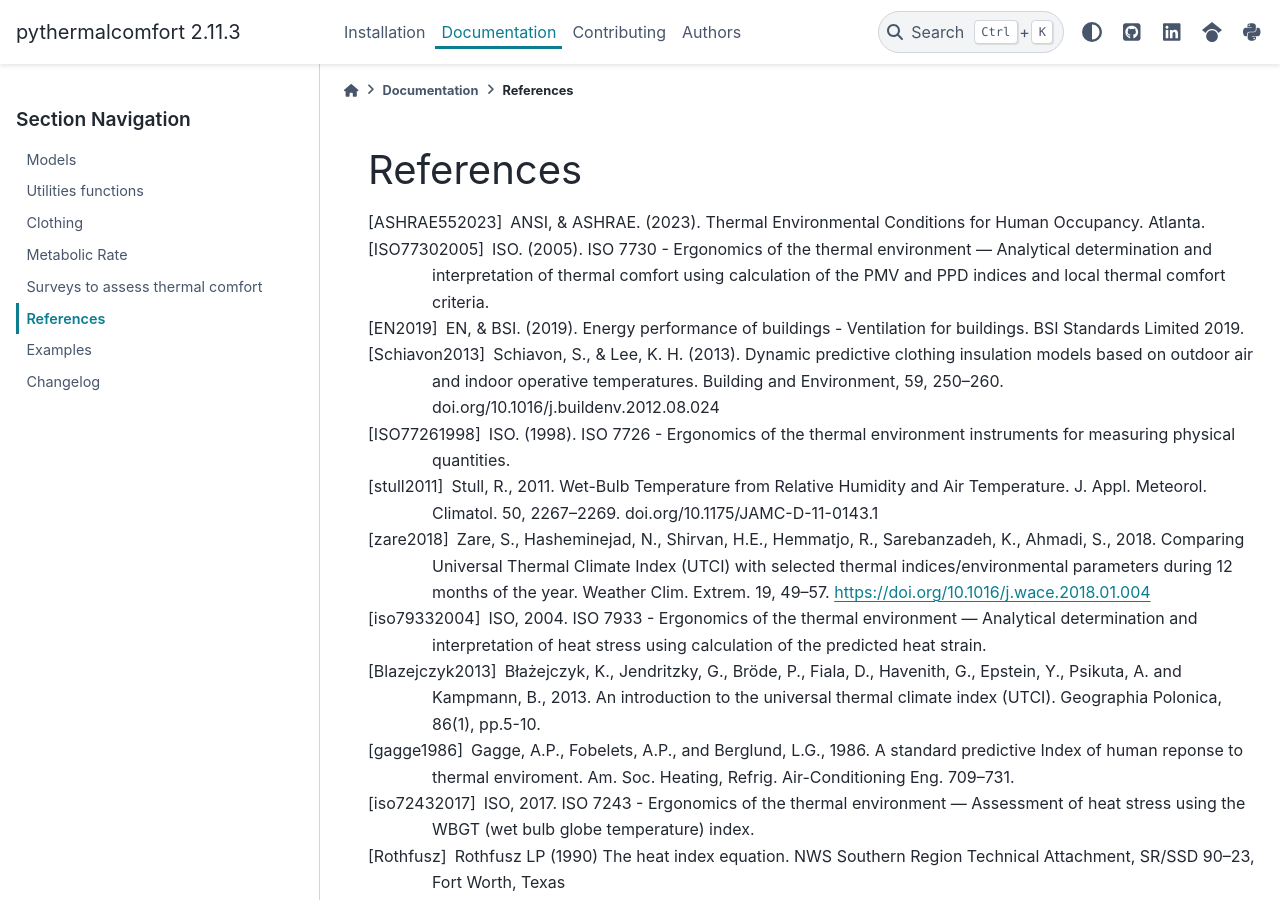
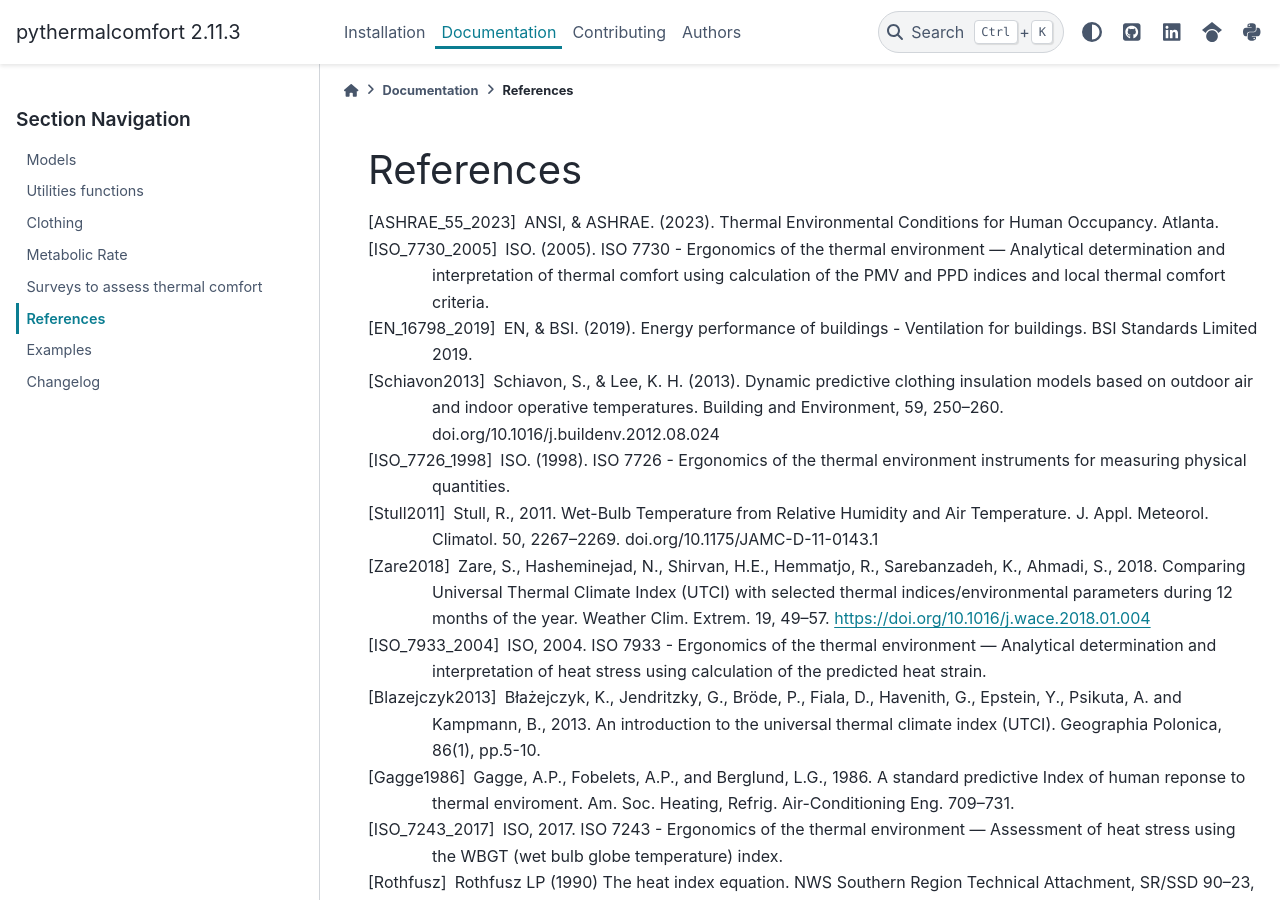
Before and after one commit to CenterForTheBuiltEnvironment/pythermalcomfort, a Sphinx documentation site: the page built from docs/documentation/references.rst, in a window 1280 px wide and 900 px high. Built offline with Sphinx 7.4.7 and the PyData theme 0.15.4, drawn with Linux system fonts in a browser that asks for light colours.

Commit message:
docs: updated references

```diff
--- a/docs/documentation/models.rst
+++ b/docs/documentation/models.rst
@@ -14,7 +14,7 @@ The adaptive thermal comfort model is a method that relates indoor design temper
 It's specifically intended for **occupant-controlled naturally conditioned spaces**, where the thermal conditions are primarily regulated by occupants through the use of openings in the building envelope, such as windows.
 The adaptive model is based on the idea that people in naturally ventilated spaces adjust to their environment through a variety of behavioural and physiological adaptations.
 
-Below are some key characteristics and criteria of the adaptive model, according to the ASHRAE 55-2023 standard [ASHRAE552023]_:
+Below are some key characteristics and criteria of the adaptive model, according to the ASHRAE 55-2023 standard [ASHRAE_55_2023]_:
 
 **Applicability**: The adaptive model can only be applied in spaces that meet specific criteria:
   *   There is no mechanical cooling or heating system in operation.
@@ -180,8 +180,8 @@ Predicted Mean Vote (PMV) and Predicted Percentage of Dissatisfied (PPD)
 The Predicted Mean Vote (PMV) is an index that aims to predict the mean value of thermal sensation votes from a large group of people, based on a seven-point scale ranging from "cold" (-3) to "hot" (+3).
 It was developed by Fanger [fanger1970]_.
 
-The PMV is designed to predict the average thermal sensation of a large group of people exposed to the same environment [ISO77302005]_.
-It calculates the heat balance of a typical occupant and relates their thermal gains or losses to their predicted mean thermal sensation [ASHRAE552023]_.
+The PMV is designed to predict the average thermal sensation of a large group of people exposed to the same environment [ISO_7730_2005]_.
+It calculates the heat balance of a typical occupant and relates their thermal gains or losses to their predicted mean thermal sensation [ASHRAE_55_2023]_.
 
 The PMV can be used to check if a thermal environment meets comfort criteria and to establish requirements for different levels of acceptability.
 The PMV model is applicable to healthy men and women exposed to indoor environments where thermal comfort is desirable, but moderate deviations from thermal comfort occur, in the design of new environments or the assessment of existing ones.
@@ -196,8 +196,8 @@ The PMV calculation considers several factors:
   *   **Clothing insulation** (`I` :sub:`cl,r`), dynamic intrinsic insulation, this is the thermal insulation from the skin surface to the outer clothing surface, including enclosed air layers, under the environmental conditions.
 
 The PMV model is applicable when the six main parameters are within specific intervals.
-These values are specified by the ASHRAE 55 [ASHRAE552023]_ and ISO 7730 standards [ISO77302005]_.
-The ISO also states that the PMV model is only applicable for PMV between -2 and +2 [ISO77302005]_.
+These values are specified by the ASHRAE 55 [ASHRAE_55_2023]_ and ISO 7730 standards [ISO_7730_2005]_.
+The ISO also states that the PMV model is only applicable for PMV between -2 and +2 [ISO_7730_2005]_.
 
 The PMV model has been shown to have low accuracy in predicting thermal sensation votes, especially outside thermal neutrality, with a prediction accuracy of approximately 34% [cheung]_.
 For this reason, it is recommended that the use of the PMV be restricted to values between -0.5 and +0.5, where an environment may be deemed thermally neutral by a large group of occupants.
@@ -213,7 +213,7 @@ After Fanger developed the original PMV model which it is still included in the
 These include but are not limited to:
 
   *  the aPMV model [yao2009]_ :py:meth:`pythermalcomfort.models.pmv_a.pmv_a`,
-  *  the ASHRAE 55 PMV model [ASHRAE552023]_ :py:meth:`pythermalcomfort.models.pmv_ppd_ashrae.pmv_ppd_ashrae`,
+  *  the ASHRAE 55 PMV model [ASHRAE_55_2023]_ :py:meth:`pythermalcomfort.models.pmv_ppd_ashrae.pmv_ppd_ashrae`,
   *  the ATHB model [schweiker22]_ :py:meth:`pythermalcomfort.models.pmv_athb.pmv_athb`,
   *  the ePMV model [fanger2002]_ :py:meth:`pythermalcomfort.models.pmv_e.pmv_e`.
 
--- a/docs/documentation/references.rst
+++ b/docs/documentation/references.rst
@@ -1,17 +1,17 @@
 References
 ==========
 
-.. [ASHRAE552023] ANSI, & ASHRAE. (2023). Thermal Environmental Conditions for Human Occupancy. Atlanta.
-.. [ISO77302005] ISO. (2005). ISO 7730 - Ergonomics of the thermal environment — Analytical determination and interpretation of thermal comfort using calculation of the PMV and PPD indices and local thermal comfort criteria.
-.. [EN2019] EN, & BSI. (2019). Energy performance of buildings - Ventilation for buildings. BSI Standards Limited 2019.
+.. [ASHRAE_55_2023] ANSI, & ASHRAE. (2023). Thermal Environmental Conditions for Human Occupancy. Atlanta.
+.. [ISO_7730_2005] ISO. (2005). ISO 7730 - Ergonomics of the thermal environment — Analytical determination and interpretation of thermal comfort using calculation of the PMV and PPD indices and local thermal comfort criteria.
+.. [EN_16798_2019] EN, & BSI. (2019). Energy performance of buildings - Ventilation for buildings. BSI Standards Limited 2019.
 .. [Schiavon2013] Schiavon, S., & Lee, K. H. (2013). Dynamic predictive clothing insulation models based on outdoor air and indoor operative temperatures. Building and Environment, 59, 250–260. doi.org/10.1016/j.buildenv.2012.08.024
-.. [ISO77261998] ISO. (1998). ISO 7726 - Ergonomics of the thermal environment instruments for measuring physical quantities.
-.. [stull2011] Stull, R., 2011. Wet-Bulb Temperature from Relative Humidity and Air Temperature. J. Appl. Meteorol. Climatol. 50, 2267–2269. doi.org/10.1175/JAMC-D-11-0143.1
-.. [zare2018] Zare, S., Hasheminejad, N., Shirvan, H.E., Hemmatjo, R., Sarebanzadeh, K., Ahmadi, S., 2018. Comparing Universal Thermal Climate Index (UTCI) with selected thermal indices/environmental parameters during 12 months of the year. Weather Clim. Extrem. 19, 49–57. https://doi.org/10.1016/j.wace.2018.01.004
-.. [iso79332004] ISO, 2004. ISO 7933 - Ergonomics of the thermal environment — Analytical determination and interpretation of heat stress using calculation of the predicted heat strain.
+.. [ISO_7726_1998] ISO. (1998). ISO 7726 - Ergonomics of the thermal environment instruments for measuring physical quantities.
+.. [Stull2011] Stull, R., 2011. Wet-Bulb Temperature from Relative Humidity and Air Temperature. J. Appl. Meteorol. Climatol. 50, 2267–2269. doi.org/10.1175/JAMC-D-11-0143.1
+.. [Zare2018] Zare, S., Hasheminejad, N., Shirvan, H.E., Hemmatjo, R., Sarebanzadeh, K., Ahmadi, S., 2018. Comparing Universal Thermal Climate Index (UTCI) with selected thermal indices/environmental parameters during 12 months of the year. Weather Clim. Extrem. 19, 49–57. https://doi.org/10.1016/j.wace.2018.01.004
+.. [ISO_7933_2004] ISO, 2004. ISO 7933 - Ergonomics of the thermal environment — Analytical determination and interpretation of heat stress using calculation of the predicted heat strain.
 .. [Blazejczyk2013] Błażejczyk, K., Jendritzky, G., Bröde, P., Fiala, D., Havenith, G., Epstein, Y., Psikuta, A. and Kampmann, B., 2013. An introduction to the universal thermal climate index (UTCI). Geographia Polonica, 86(1), pp.5-10.
-.. [gagge1986] Gagge, A.P., Fobelets, A.P., and Berglund, L.G., 1986. A standard predictive Index of human reponse to thermal enviroment. Am. Soc. Heating, Refrig. Air-Conditioning Eng. 709–731.
-.. [iso72432017] ISO, 2017. ISO 7243 - Ergonomics of the thermal environment — Assessment of heat stress using the WBGT (wet bulb globe temperature) index.
+.. [Gagge1986] Gagge, A.P., Fobelets, A.P., and Berglund, L.G., 1986. A standard predictive Index of human reponse to thermal enviroment. Am. Soc. Heating, Refrig. Air-Conditioning Eng. 709–731.
+.. [ISO_7243_2017] ISO, 2017. ISO 7243 - Ergonomics of the thermal environment — Assessment of heat stress using the WBGT (wet bulb globe temperature) index.
 .. [Rothfusz] Rothfusz LP (1990) The heat index equation. NWS Southern Region Technical Attachment, SR/SSD 90–23, Fort Worth, Texas
 .. [Steadman1979] Steadman RG (1979) The assessment of sultriness. Part I: A temperature-humidity index based on human physiology and clothing science. J Appl Meteorol 18:861–873
 .. [Masterson] Masterton JM, Richardson FA. Humidex, a method of quantifying human discomfort due to excessive heat and humidity. Downsview, Ontario: CLI 1-79, Environment Canada, Atmospheric Environment Service, 1979
```
Also changed, not shown: 11 other files.
